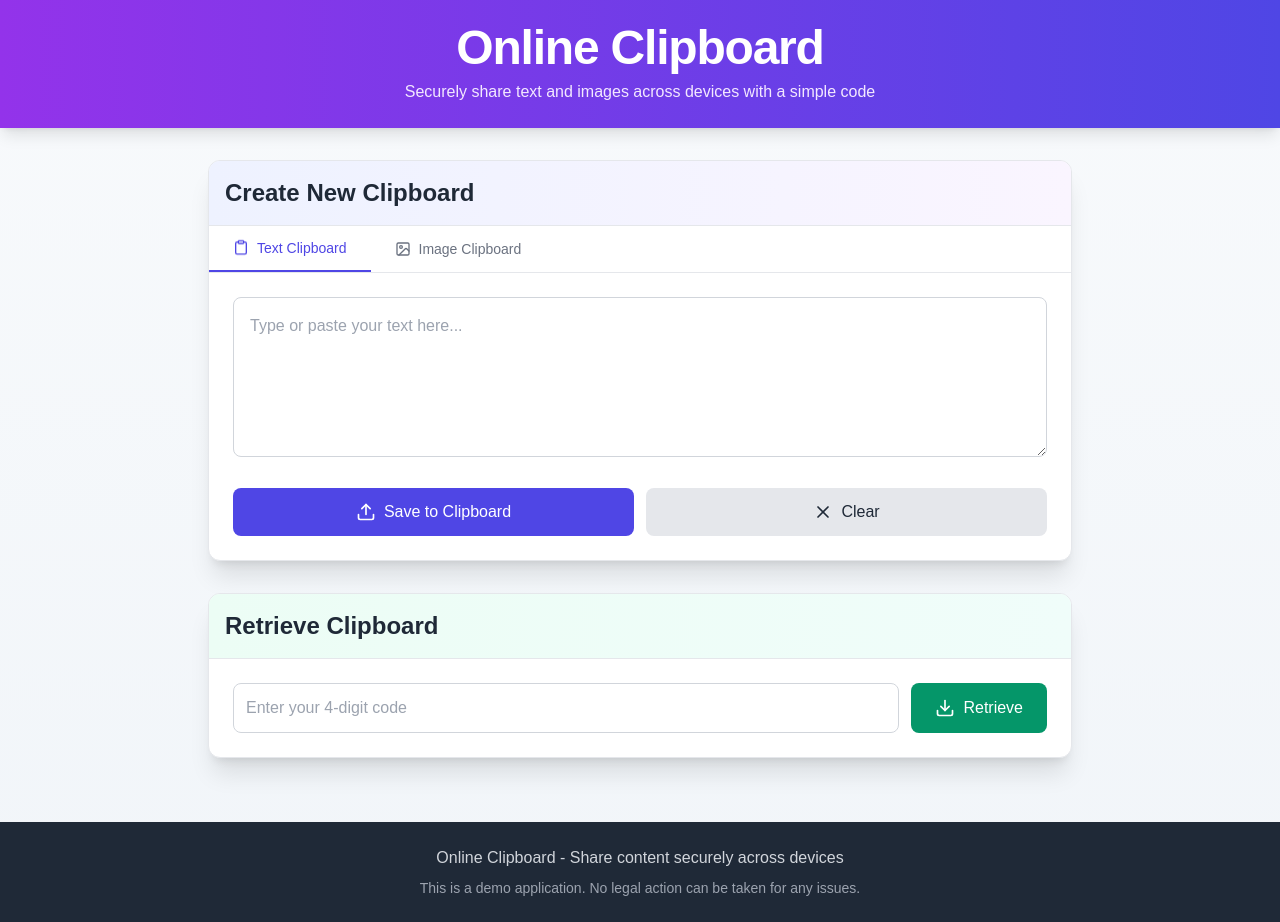
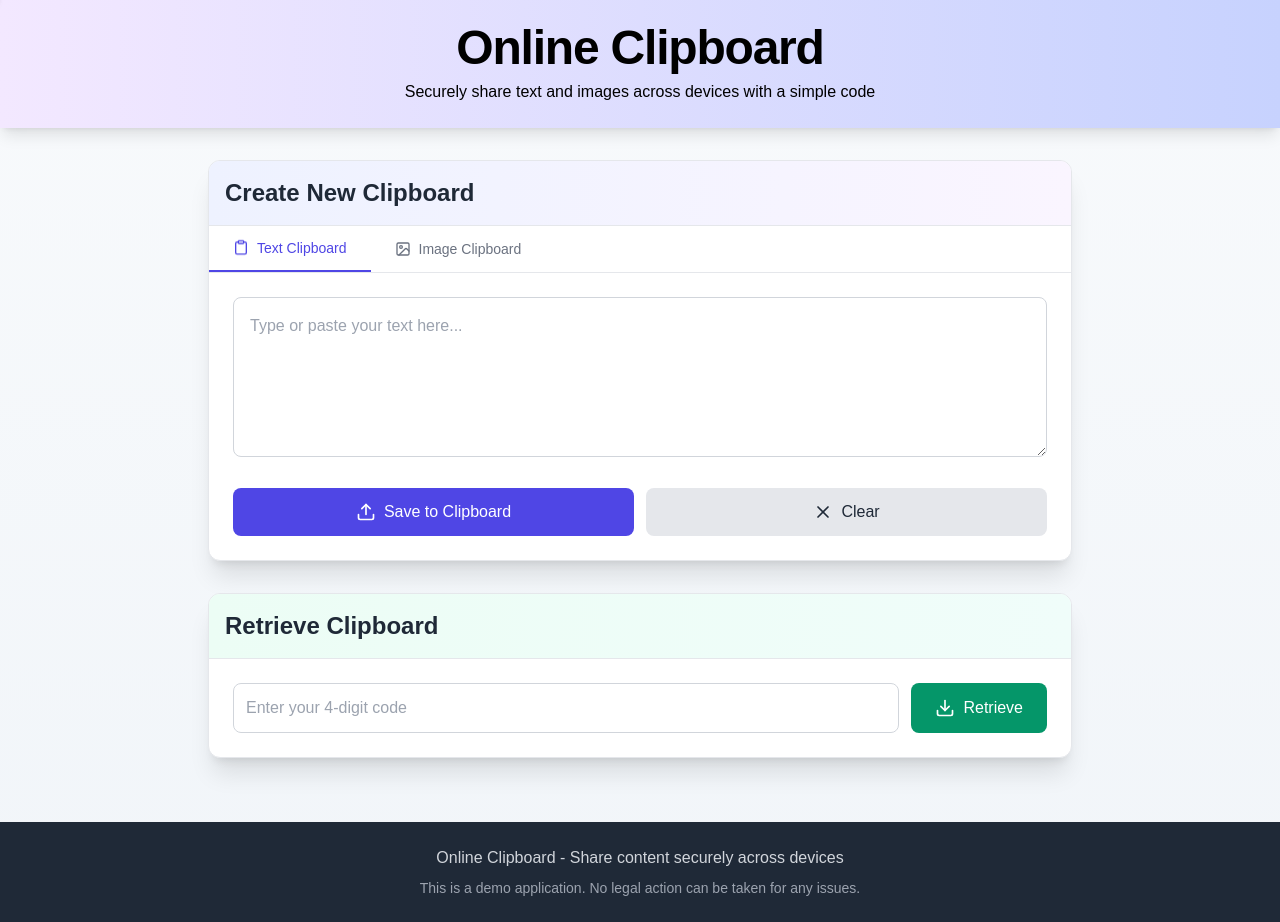
Before and after one commit to SojitraJenil/online-clipboard, a Next.js app: page /OnlineClipboard in a window 1280 px wide. Built offline with nearby package versions, Linux system fonts and the light colour scheme; no server answers.

Commit message:
React top loader

```diff
--- a/package.json
+++ b/package.json
@@ -21,6 +21,7 @@
     "react-dom": "^18.3.1",
     "react-icons": "^5.3.0",
     "react-qr-scanner": "^1.0.0-alpha.11",
+    "react-top-loading-bar": "^3.0.2",
     "yup": "^1.4.0"
   },
   "devDependencies": {
--- a/pages/OnlineClipboard.tsx
+++ b/pages/OnlineClipboard.tsx
@@ -9,6 +9,7 @@ import { db } from "@/firebase"
 import { collection, addDoc, getDocs, query, where } from "firebase/firestore"
 import Image from "next/image"
 import Link from "next/link"
+import LoadingBar, { type LoadingBarRef } from "react-top-loading-bar"
 
 interface ClipboardData {
   text: string
@@ -52,6 +53,8 @@ export default function OnlineClipboard() {
       return ""
     }
 
+    ref.current?.continuousStart() // Start loading bar for image upload
+
     const formData = new FormData()
     formData.append("file", file)
     formData.append("upload_preset", uploadPreset)
@@ -72,6 +75,7 @@ export default function OnlineClipboard() {
       console.error("Image upload failed:", error)
       alert("Failed to upload image. Please try again.")
       return ""
+    } finally {
     }
   }
 
@@ -100,6 +104,7 @@ export default function OnlineClipboard() {
 
     setTextError("") // Clear previous error
     setLoading(true)
+    ref.current?.continuousStart() // Start loading bar
 
     const randomCode = generateRandomCode()
     let imageUrl = ""
@@ -124,11 +129,6 @@ export default function OnlineClipboard() {
       // Ensure the URL is properly formatted for both local and production
       const newUrl = `${baseUrl}/retrieve/${randomCode}`
 
-      // Log the generated URL for debugging
-      console.log("Generated URL:", newUrl)
-      console.log("Environment:", process.env.NODE_ENV)
-      console.log("Generated code:", randomCode)
-
       const qrData = await QRCode.toDataURL(newUrl)
 
       // setGeneratedUrl(newUrl)
@@ -142,6 +142,7 @@ export default function OnlineClipboard() {
       setTextError("Failed to save. Please try again.")
     } finally {
       setLoading(false)
+      ref.current?.complete()
     }
   }
 
@@ -187,6 +188,7 @@ export default function OnlineClipboard() {
 
     setCodeError("")
     setRetrieveLoading(true)
+    ref.current?.continuousStart()
 
     try {
       const q = query(collection(db, "clipboards"), where("code", "==", inputCode))
@@ -205,15 +207,19 @@ export default function OnlineClipboard() {
       setCodeError("Failed to retrieve data. Please try again.")
     } finally {
       setRetrieveLoading(false)
+      ref.current?.complete();
     }
   }
 
+  const ref = useRef<LoadingBarRef>(null)
+
   return (
     <div className="min-h-screen flex flex-col bg-gradient-to-b from-slate-50 to-slate-100">
-      <header className="bg-gradient-to-r from-purple-600 to-indigo-600 text-white py-6 px-4 shadow-lg">
+      <LoadingBar color="#000" ref={ref} shadow={true} />
+      <header className="bg-gradient-to-r from-purple-100 to-indigo-200 text-white py-6 px-4 shadow-lg">
         <div className="max-w-6xl mx-auto flex flex-col items-center">
-          <h1 className="text-4xl md:text-5xl font-bold tracking-tight mb-2">Online Clipboard</h1>
-          <p className="text-purple-100 text-center max-w-2xl">
+          <h1 className="text-4xl md:text-5xl font-bold tracking-tight mb-2 text-black">Online Clipboard</h1>
+          <p className="text-black text-center max-w-2xl">
             Securely share text and images across devices with a simple code
           </p>
         </div>
@@ -351,9 +357,7 @@ export default function OnlineClipboard() {
             >
               <div className="flex flex-col md:flex-row md:items-center gap-6">
                 <div className="flex-1">
-                  <h3 className="text-lg font-semibold text-gray-800 mb-2">
-                    Your Clipboard is Ready!
-                  </h3>
+                  <h3 className="text-lg font-semibold text-gray-800 mb-2">Your Clipboard is Ready!</h3>
                   <div className="bg-white p-3 rounded-lg border border-gray-200 flex items-center justify-between mb-2 hover:shadow-md transition-shadow duration-300">
                     <span className="font-mono text-lg">Code: {generatedCode}</span>
                     <button
--- a/pages/index.tsx
+++ b/pages/index.tsx
@@ -1,19 +1,13 @@
+import { LoadingBarContainer } from "react-top-loading-bar";
 import OnlineClipboard from "./OnlineClipboard";
-// import { CldImage } from 'next-cloudinary';
 
 export default function Home() {
 
   return (
     <div className="">
-      <OnlineClipboard />
-      {/* <CldImage
-        src="cld-sample-5" // Use this sample image or upload your own via the Media Explorer
-        width="500" // Transform the image: auto-crop to square aspect_ratio
-        height="500"
-        crop={{
-          type: 'auto',
-          source: true
-        }} alt={""} /> */}
+      <LoadingBarContainer>
+        <OnlineClipboard />
+      </LoadingBarContainer>
     </div>
   );
 }
```
Also changed, not shown: 1 other file (tests, documents, lock files or other folders).
